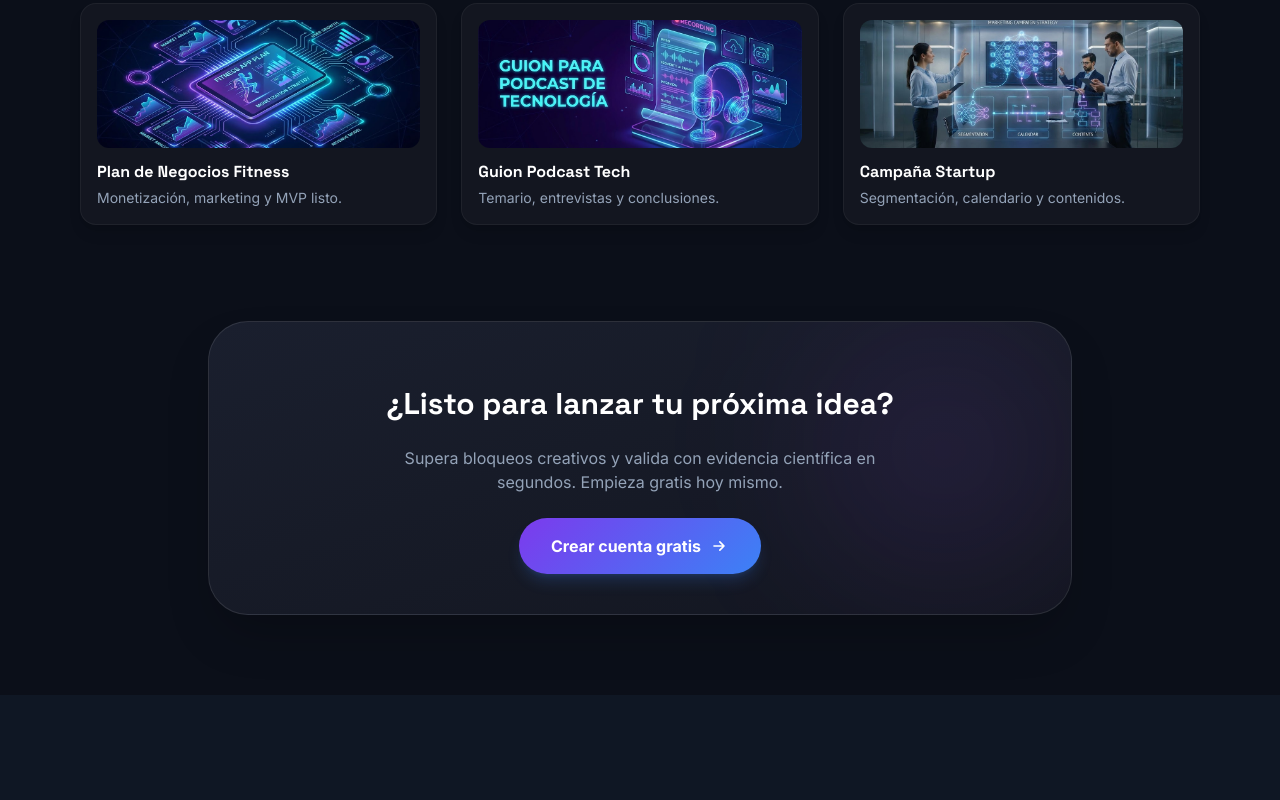
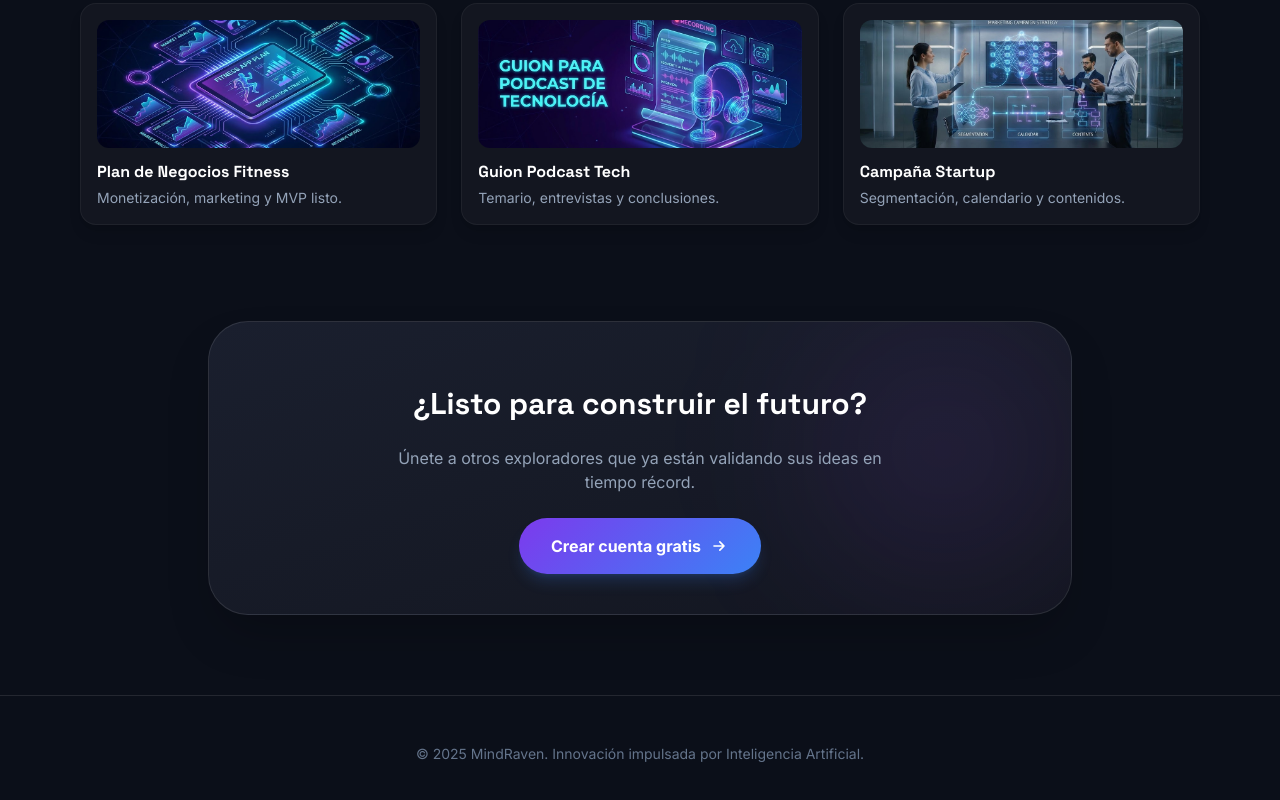
Before and after one commit to joppt28-dev/MindRaven, a React (Vite) app in the folder client/: page / in a window 1280 px wide. Shown: the part 1931-2731 px from the top of the page. Before the commit the page ends 2626 px from the top, so only its background shows below. Built offline with nearby package versions, Linux system fonts and the light colour scheme; no server answers.

Commit message:
cambio en Landing Page

```diff
--- a/client/src/pages/LandingPage.jsx
+++ b/client/src/pages/LandingPage.jsx
@@ -254,9 +254,9 @@ const LandingPage = () => {
           <div className="relative overflow-hidden bg-gradient-to-br from-[#1A1F2E] to-[#131620] border border-white/10 rounded-[2.5rem] p-10 text-center space-y-6 shadow-2xl">
             <div className="absolute top-0 right-0 w-64 h-64 bg-purple-500/10 blur-[80px] rounded-full pointer-events-none"></div>
 
-            <h3 className="text-3xl font-bold text-white relative z-10">¿Listo para lanzar tu próxima idea?</h3>
+            <h3 className="text-3xl font-bold text-white relative z-10">¿Listo para construir el futuro?</h3>
             <p className="text-slate-400 max-w-lg mx-auto relative z-10">
-              Supera bloqueos creativos y valida con evidencia científica en segundos. Empieza gratis hoy mismo.
+              Únete a otros exploradores que ya están validando sus ideas en tiempo récord.
             </p>
             <button
               onClick={handleStart}
@@ -268,6 +268,12 @@ const LandingPage = () => {
           </div>
         </div>
 
+        {/* Footer Simple */}
+        <footer className="border-t border-white/10 py-12 text-center text-slate-500 text-sm">
+          <p>© 2025 MindRaven. Innovación impulsada por Inteligencia Artificial.</p>
+        </footer>
+
+
       </div>
     </div>
   );
```
